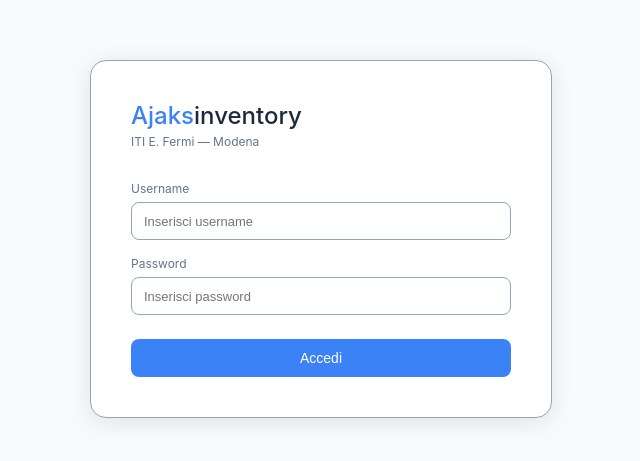
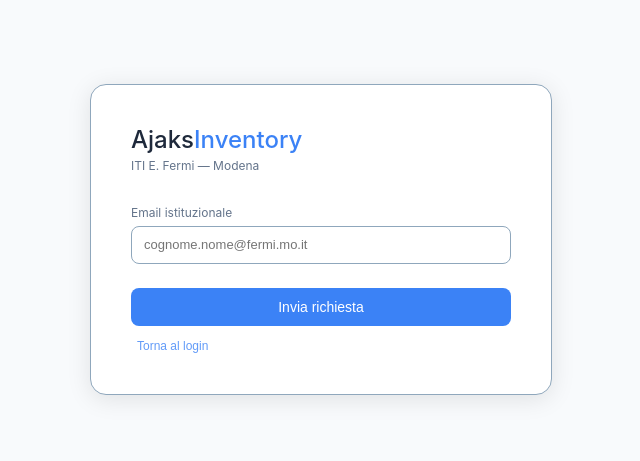
Before and after one commit to Arimerli/ssh-, a React (Create React App) app in the folder frontend/: page /reset-password in a window 1280 px wide. Before the commit this address led to /login. Shown: the part 161-622 px from the top of the page, without its empty margins (319-959 px from the left). Built offline with nearby package versions, Linux system fonts and the light colour scheme.

Commit message:
fatto il meccanismo per il reset della password, tolta la possibilità di aggiungere più utenti admin, di eliminarne uno, modificarlo e resettare la password dall'interno

```diff
--- a/frontend/src/App.js
+++ b/frontend/src/App.js
@@ -11,6 +11,7 @@ import Categorie from "./pages/Categorie";
 import Impostazioni from "./pages/Impostazioni";
 import Utenti from "./pages/Utenti";
 import AggiungiUtente from "./pages/AggiungiUtente";
+import ResetPassword from "./pages/ResetPassword";
 
 import styles from "./App.module.css";
 import { getUtenteCorrente } from "./api/api";
@@ -42,6 +43,7 @@ function App() {
             <BrowserRouter>
                 <Routes>
                     <Route path="/login" element={<Login setUtente={setUtente} />} />
+                    <Route path="/reset-password" element={<ResetPassword />} />
                     <Route path="*" element={<Navigate to="/login" />} />
                 </Routes>
             </BrowserRouter>
--- a/frontend/src/api/api.js
+++ b/frontend/src/api/api.js
@@ -46,4 +46,7 @@ export const aggiornaUtente = (id, data) =>
 export const eliminaUtente = (id) =>
     api.delete(`/utenti/${id}/elimina/`);
 
+export const richiediResetPassword = (email) =>
+    api.post('/utente/richiedi-reset/', { email });
+
 export default api;
--- a/frontend/src/components/Sidebar.jsx
+++ b/frontend/src/components/Sidebar.jsx
@@ -4,7 +4,6 @@ import styles from "./Sidebar.module.css";
 function Sidebar() {
     return(
         <div className={styles.sidebar}>
-
             <div className={styles.logoArea}>
                 <div className={styles.logoTitle}>
                     <span>Ajaks</span>inventory
--- a/frontend/src/pages/Login.jsx
+++ b/frontend/src/pages/Login.jsx
@@ -54,12 +54,12 @@ function Login({ setUtente }) {
                 {errore && (
                     <div>
                         <div className={styles.errore}>{errore}</div>
-                        <a
+                        <button
                             className={styles.contattoAdmin}
-                            href={`mailto:arianna.merli@fermi.mo.it?subject=Reset password&body=Salve, ho dimenticato la password. Il mio username è: ${username}`}
+                            onClick={() => navigate("/reset-password")}
                         >
-                            Hai dimenticato la password? Contatta l'amministartore →
-                        </a>
+                            Hai dimenticato la password? Clicca qui
+                        </button>
                     </div>
                 )}
                 <button className={styles.bottone} onClick={handleLogin}>
--- a/frontend/src/pages/Login.module.css
+++ b/frontend/src/pages/Login.module.css
@@ -108,3 +108,21 @@
     opacity: 1;
     text-decoration: underline;
 }
+
+.successo {
+    font-size: 13px;
+    color: #1D9E75;
+    background: rgba(29, 158, 117, 0.1);
+    border: 1px solid rgba(29, 158, 117, 0.3);
+    border-radius: 8px;
+    padding: 10px 14px;
+    margin-bottom: 12px;
+}
+
+button.contattoAdmin {
+    background: none;
+    border: none;
+    cursor: pointer;
+    display: block;
+    margin-top: 12px;
+}
--- /dev/null
+++ b/frontend/src/pages/ResetPassword.jsx
@@ -0,0 +1,78 @@
+import { useState } from "react";
+import { useNavigate } from "react-router-dom";
+import { richiediResetPassword } from "../api/api";
+import styles from "./Login.module.css";
+
+function ResetPassword() {
+    const [email, setEmail] = useState("");
+    const [messaggio, setMessaggio] = useState(null);
+    const [errore, setErrore] = useState(null);
+    const [caricamento, setCaricamento] = useState(false);
+    const navigate = useNavigate();
+
+    async function handleInvia() {
+        if (!email.trim()) {
+            setErrore("Inserisci la tua email");
+            return;
+        }
+        setCaricamento(true);
+        setErrore(null);
+        try {
+            await richiediResetPassword(email);
+            setMessaggio("Richiesta inviata!");
+        } catch {
+            setErrore("Errore durante l'invio — riprova.");
+        } finally {
+            setCaricamento(false);
+        }
+    }
+
+    return (
+        <div className={styles.container}>
+            <div className={styles.card}>
+                <div className={styles.titolo}>
+                    Ajaks<span className={styles.titoloAccento}>Inventory</span>
+                </div>
+                <div className={styles.sottotitolo}>ITI E. Fermi — Modena</div>
+
+                {!messaggio ? (
+                    <>
+                        <div className={styles.campo}>
+                            <label className={styles.label}>Email istituzionale</label>
+                            <input
+                                className={styles.input}
+                                type="email"
+                                value={email}
+                                onChange={e => setEmail(e.target.value)}
+                                placeholder="cognome.nome@fermi.mo.it"
+                                onKeyDown={e => e.key === "Enter" && handleInvia()}
+                                autoComplete="off"
+                            />
+                        </div>
+
+                        {errore && <div className={styles.errore}>{errore}</div>}
+
+                        <button
+                            className={styles.bottone}
+                            onClick={handleInvia}
+                            disabled={caricamento}
+                        >
+                            {caricamento ? "Invio in corso..." : "Invia richiesta"}
+                        </button>
+                    </>
+                ) : (
+                    <div className={styles.successo}>{messaggio}</div>
+                )}
+
+                <button
+                    className={styles.contattoAdmin}
+                    onClick={() => navigate("/login")}
+                >
+                    Torna al login
+                </button>
+            </div>
+        </div>
+    );
+}
+
+export default ResetPassword;
--- a/frontend/src/pages/Utenti.jsx
+++ b/frontend/src/pages/Utenti.jsx
@@ -11,17 +11,10 @@ function Utenti({ utente }) {
     const [utenti, setUtenti] = useState([]);
     const [log, setLog] = useState([]);
     const [utenteSelezionato, setUtenteSelezionato] = useState(null);
-
     const [messaggio, setMessaggio] = useState(null);
     const [errore, setErrore] = useState(null);
-
     const [utenteEdit, setUtenteEdit] = useState(null);
-    const [formEdit, setFormEdit] = useState({
-        email: "",
-        ruolo: ""
-    });
-
-
+    const [formEdit, setFormEdit] = useState({ email: "", ruolo: "" });
 
     useEffect(() => {
         if (utente?.ruolo !== "Amministratore") {
@@ -75,7 +68,7 @@ function Utenti({ utente }) {
         if (!window.confirm("Resettare la password?")) return;
         try {
             await resetPassword(userId);
-            setMessaggio("Password resettata");
+            setMessaggio("Password resettata e mail inviata!");
         } catch {
             setErrore("Errore reset password");
         }
@@ -83,7 +76,6 @@ function Utenti({ utente }) {
 
     return (
         <div className={styles.container}>
-
             {messaggio && <div className={styles.successo}>{messaggio}</div>}
             {errore && <div className={styles.errore}>{errore}</div>}
 
@@ -91,16 +83,15 @@ function Utenti({ utente }) {
                 {utenti.map(u => {
                     const aperto = utenteSelezionato === u.id;
                     const logUtente = getLogUtente(u.id);
+                    const isAdmin = u.groups?.[0]?.name === "Amministratore";
 
                     return (
                         <div key={u.id} className={styles.card}>
-
                             <div className={styles.cardHeader}>
                                 <div className={styles.userInfo}>
                                     <div className={styles.avatar}>
                                         {(u.first_name?.[0] || u.username?.[0] || "?").toUpperCase()}
                                     </div>
-
                                     <div>
                                         <div className={styles.nomeUtente}>
                                             {u.first_name} {u.last_name}
@@ -112,40 +103,25 @@ function Utenti({ utente }) {
                                 </div>
 
                                 <div className={styles.cardRight}>
-
                                     {utenteEdit === u.id ? (
                                         <>
                                             <input
                                                 className={styles.input}
                                                 value={formEdit.email}
-                                                onChange={(e) =>
-                                                    setFormEdit({ ...formEdit, email: e.target.value })
-                                                }
+                                                onChange={e => setFormEdit({ ...formEdit, email: e.target.value })}
                                             />
-
                                             <select
                                                 className={styles.select}
                                                 value={formEdit.ruolo}
-                                                onChange={(e) =>
-                                                    setFormEdit({ ...formEdit, ruolo: e.target.value })
-                                                }
+                                                onChange={e => setFormEdit({ ...formEdit, ruolo: e.target.value })}
                                             >
-                                                <option value="Professori">Professore</option>
-                                                <option value="Tecnici">Tecnico</option>
-                                                <option value="Amministratore">Amministratore</option>
+                                                <option value="Professore">Professore</option>
+                                                <option value="Tecnico">Tecnico</option>
                                             </select>
-
-                                            <button
-                                                className={styles.btnSalva}
-                                                onClick={() => salvaUtente(u.id)}
-                                            >
+                                            <button className={styles.btnSalva} onClick={() => salvaUtente(u.id)}>
                                                 Salva
                                             </button>
-
-                                            <button
-                                                className={styles.btnAnnulla}
-                                                onClick={annullaModifica}
-                                            >
+                                            <button className={styles.btnAnnulla} onClick={annullaModifica}>
                                                 Annulla
                                             </button>
                                         </>
@@ -156,30 +132,26 @@ function Utenti({ utente }) {
                                             </span>
 
                                             <button
-                                                className={styles.btnReset}
-                                                onClick={() => handleResetPassword(u.id)}
-                                            >
-                                                Reset password
-                                            </button>
-
-                                            <button
                                                 className={styles.btnLog}
-                                                onClick={() =>
-                                                    setUtenteSelezionato(aperto ? null : u.id)
-                                                }
+                                                onClick={() => setUtenteSelezionato(aperto ? null : u.id)}
                                             >
                                                 {aperto ? "Nascondi log ▲" : "Vedi log ▼"}
                                             </button>
 
-                                            {utente?.ruolo === "Amministratore" && (
+                                            {!isAdmin && (
                                                 <>
                                                     <button
                                                         className={styles.btnReset}
+                                                        onClick={() => handleResetPassword(u.id)}
+                                                    >
+                                                        Reset password
+                                                    </button>
+                                                    <button
+                                                        className={styles.btnEdit}
                                                         onClick={() => apriModifica(u)}
                                                     >
                                                         Modifica
                                                     </button>
-
                                                     <button
                                                         className={styles.btnReset}
                                                         onClick={() => elimina(u.id)}
@@ -190,18 +162,14 @@ function Utenti({ utente }) {
                                             )}
                                         </>
                                     )}
-
                                 </div>
                             </div>
 
                             {aperto && (
                                 <div className={styles.logArea}>
                                     <div className={styles.logTitolo}>Attività recenti</div>
-
                                     {logUtente.length === 0 ? (
-                                        <div className={styles.logVuoto}>
-                                            Nessuna attività registrata
-                                        </div>
+                                        <div className={styles.logVuoto}>Nessuna attività registrata</div>
                                     ) : (
                                         logUtente.slice(0, 20).map(l => (
                                             <div key={l.id} className={styles.logRiga}>
```
Also changed, not shown: 2 other files (tests, documents, lock files or other folders).
